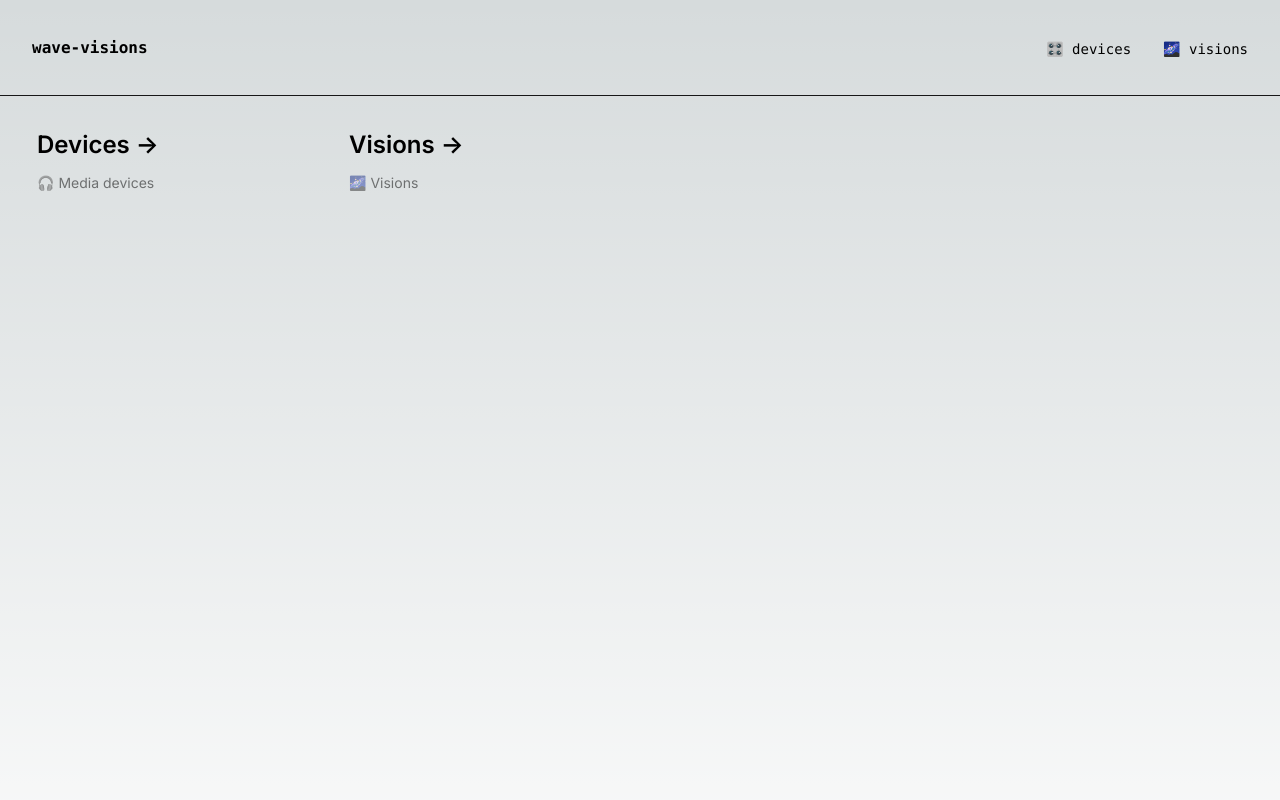
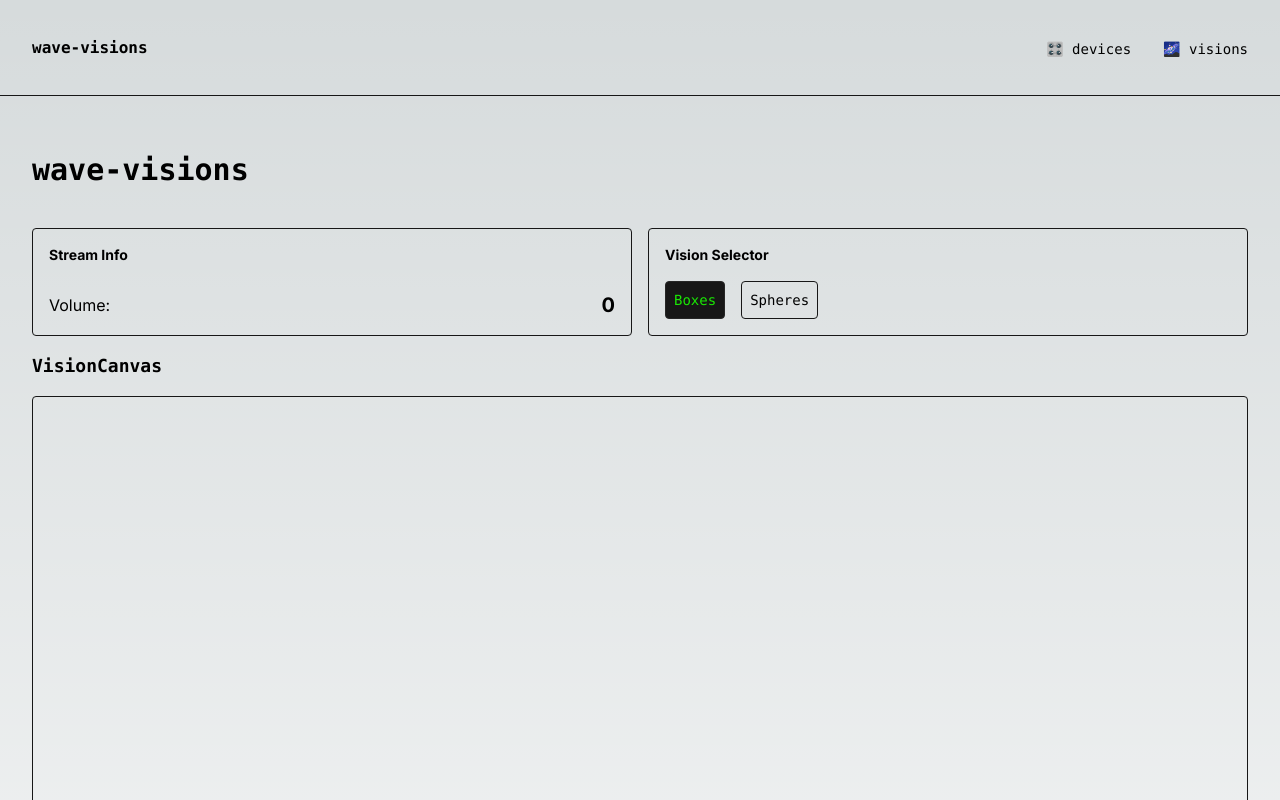
Before and after one commit to kalynbeach/wave-visions, a Next.js app: page / in a window 1280 px wide. Shown: the top 800 px of the page. Built offline with nearby package versions, Linux system fonts and the light colour scheme; no server answers.

Commit message:
add primary app components to Home page

```diff
--- a/src/app/page.tsx
+++ b/src/app/page.tsx
@@ -1,42 +1,30 @@
 import Image from 'next/image'
 import Link from 'next/link'
+import MediaDevices from './devices/MediaDevices'
+import StreamInfo from './ui/StreamInfo'
+import VisionSelector from './visions/VisionSelector'
+import VisionCanvas from './visions/VisionCanvas'
 
 export default function Home() {
   return (
-    <main className='min-h-screen p-4 flex flex-col justify-between'>
+    <main className='min-h-screen p-8 flex flex-col gap-4 justify-between'>
 
-      <div className='mb-32 grid lg:mb-0 lg:grid-cols-4 lg:text-left'>
-        <Link
-          href='/devices'
-          className='group rounded-lg border border-transparent px-5 py-4 transition-colors hover:border-gray-300 hover:bg-gray-100 hover:dark:border-neutral-700 hover:dark:bg-neutral-800/30'
-        >
-          <h2 className={`mb-3 text-2xl font-semibold`}>
-            Devices{' '}
-            <span className='inline-block transition-transform group-hover:translate-x-1 motion-reduce:transform-none'>
-              -&gt;
-            </span>
-          </h2>
-          <p className={`m-0 max-w-[30ch] text-sm opacity-50`}>
-            🎧 Media devices
-          </p>
-        </Link>
+      <h1 className='my-6 text-3xl font-mono font-bold'>wave-visions</h1>
 
-        <Link
-          href='/visions'
-          className='group rounded-lg border border-transparent px-5 py-4 transition-colors hover:border-gray-300 hover:bg-gray-100 hover:dark:border-neutral-700 hover:dark:bg-neutral-800/30'
-        >
-          <h2 className={`mb-3 text-2xl font-semibold`}>
-            Visions{' '}
-            <span className='inline-block transition-transform group-hover:translate-x-1 motion-reduce:transform-none'>
-              -&gt;
-            </span>
-          </h2>
-          <p className={`m-0 max-w-[30ch] text-sm opacity-50`}>
-            🌌 Visions
-          </p>
-        </Link>
+      <section className=''>
+        <div className='flex flex-row justify-between gap-4'>
+          <StreamInfo />
+          <VisionSelector />
+        </div>
+        <div className='my-4 text-lg font-mono font-bold'>VisionCanvas</div>
+        <VisionCanvas />
+      </section>
 
-      </div>
+      <section className=''>
+        <div className='my-4 text-lg font-mono font-bold'>MediaDevices</div>
+        <MediaDevices />
+      </section>
+
     </main>
   )
 }
```
